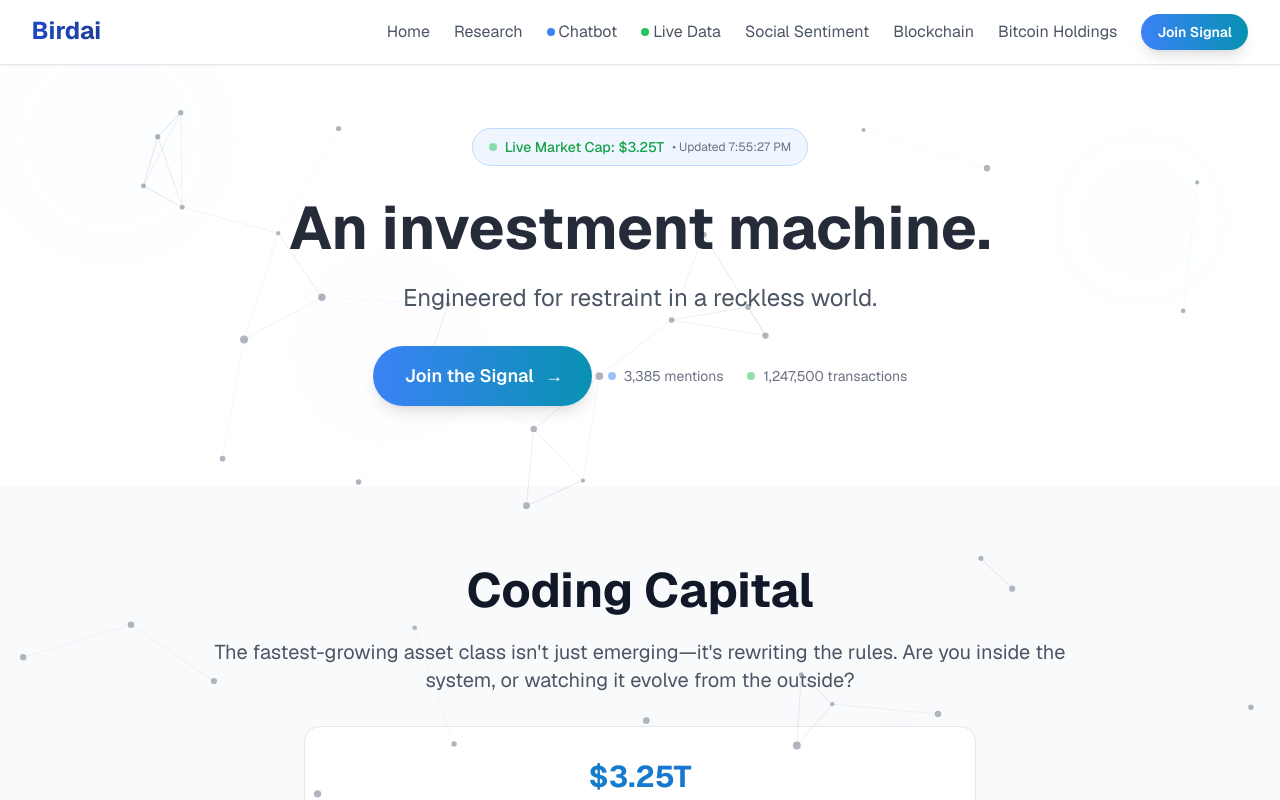
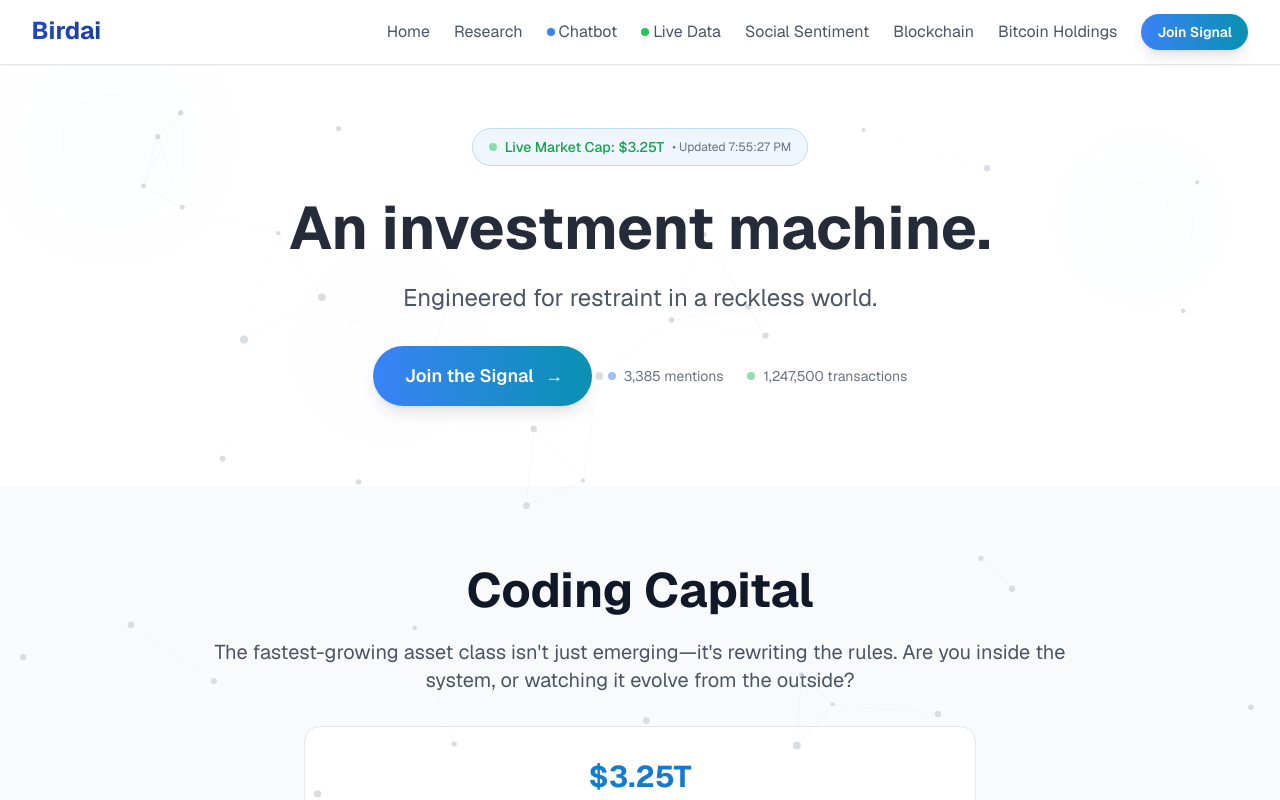
Before and after one commit to Kfar19/CursorWeb, a Next.js app: page / in a window 1280 px wide. Shown: the top 800 px of the page. Built offline with nearby package versions, Linux system fonts and the light colour scheme; no server answers.

Commit message:
Make particles even lighter gray for more subtle background effect

```diff
--- a/src/app/page.tsx
+++ b/src/app/page.tsx
@@ -997,13 +997,13 @@ export default function Home() {
               },
                       particles: {
           color: {
-                  value: "#9ca3af",
+            value: "#d1d5db",
           },
           links: {
-                  color: "#9ca3af",
+            color: "#d1d5db",
             distance: 150,
             enable: true,
-                  opacity: 0.2,
+            opacity: 0.15,
             width: 1,
           },
                 move: {
```
Lines whose indentation alone changed are shown as unchanged.
